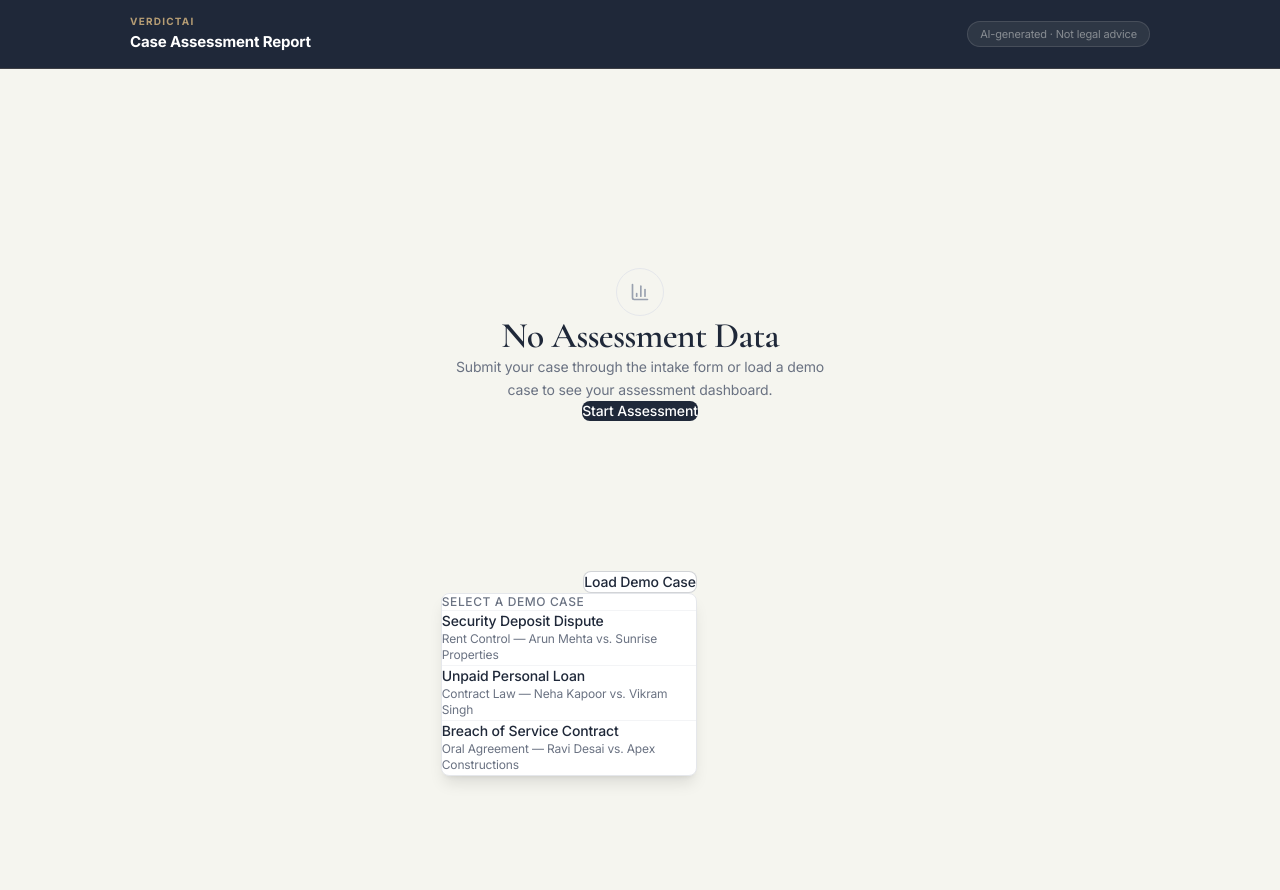
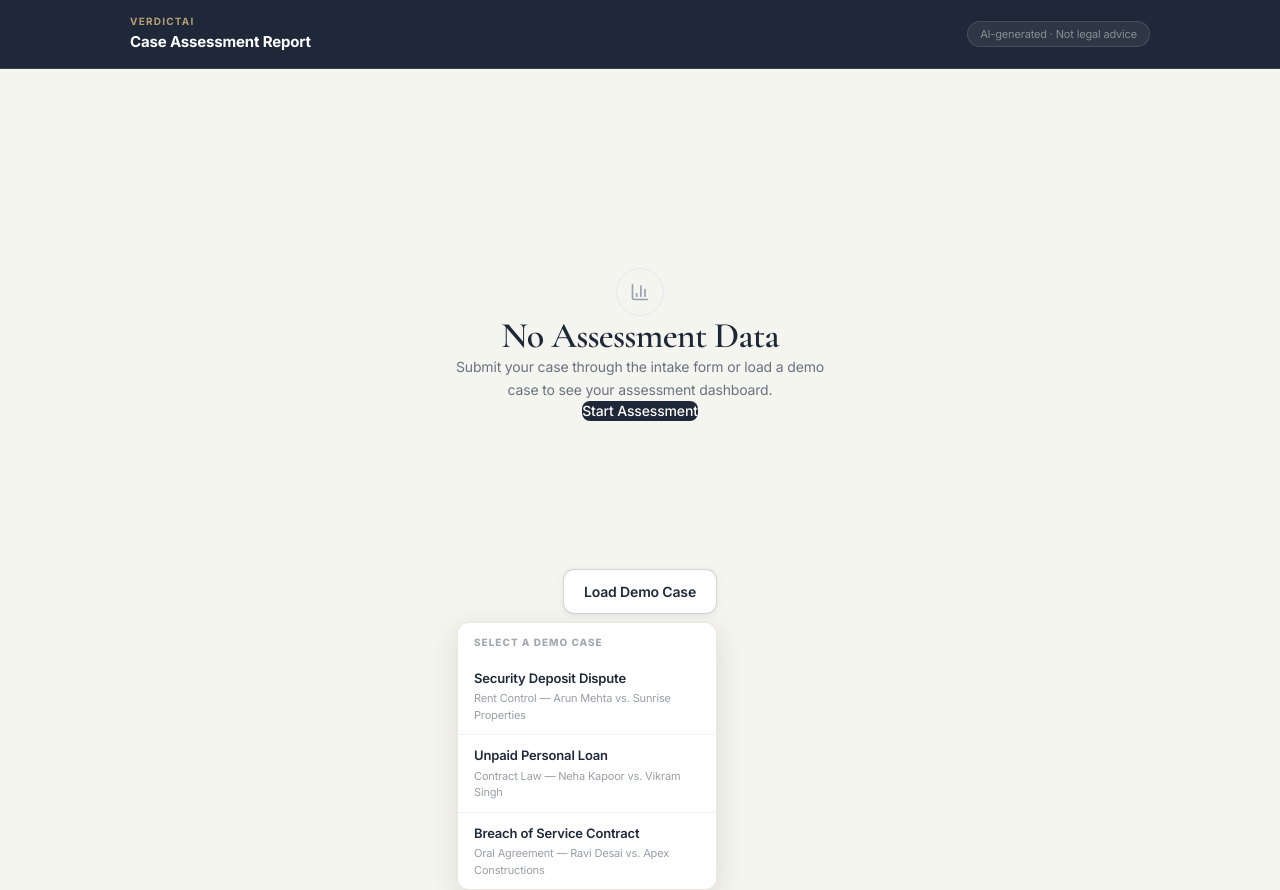
Before and after one commit to prathamnaik24/VerdictAI, a Next.js app in the folder court/: page /dashboard in a window 1280 px wide. Both pictures are taken after a click on the button "Load Demo Case". Before the commit the page ends 800 px from the top, so only its background shows below. Built offline with nearby package versions, Linux system fonts and the light colour scheme.

Commit message:
SAIPREETTTTTTTTTTTTTTTTTTTTTTTTTTTTTTTTTTTTTTTTTTTTTTTTTTTTTTTTTTT

```diff
--- a/court/frontend/components/common/DemoCaseButton.tsx
+++ b/court/frontend/components/common/DemoCaseButton.tsx
@@ -15,35 +15,81 @@ export function DemoCaseButton({ onSelect, label = 'Load Demo Case' }: DemoCaseB
   const [expanded, setExpanded] = useState(false);
 
   return (
-    <div className="relative inline-block">
+    <div style={{ position: 'relative', display: 'inline-block' }}>
       <button
         onClick={() => setExpanded(!expanded)}
-        className="px-5 py-2.5 bg-white text-navy border border-navy/20 rounded-lg hover:bg-offwhite transition-colors text-sm font-medium"
+        style={{
+          padding: '11px 20px',
+          background: '#fff',
+          color: '#1F2839',
+          border: '1px solid rgba(31,40,57,0.2)',
+          borderRadius: '11px',
+          fontSize: '14px',
+          fontWeight: 600,
+          cursor: 'pointer',
+          transition: 'all 0.18s ease',
+          boxShadow: '0 1px 6px rgba(31,40,57,0.08)',
+        }}
+        onMouseEnter={e => { (e.currentTarget as HTMLButtonElement).style.background = '#F5F5EF'; }}
+        onMouseLeave={e => { (e.currentTarget as HTMLButtonElement).style.background = '#fff'; }}
       >
         {label}
       </button>
       {expanded && (
         <>
           <div className="fixed inset-0 z-10" onClick={() => setExpanded(false)} />
-          <div className="absolute right-0 mt-2 w-64 bg-white border border-gray-200 rounded-lg shadow-lg z-20 overflow-hidden">
-            <p className="text-xs font-medium text-gray-500 uppercase tracking-wider px-4 pt-3 pb-1">
+          <div
+            style={{
+              position: 'absolute',
+              right: 0,
+              top: 'calc(100% + 8px)',
+              width: '260px',
+              background: '#fff',
+              border: '1px solid rgba(182,157,116,0.25)',
+              borderRadius: '12px',
+              boxShadow: '0 8px 28px rgba(31,40,57,0.12)',
+              zIndex: 20,
+              overflow: 'hidden',
+            }}
+          >
+            <p
+              style={{
+                fontSize: '10px',
+                fontWeight: 800,
+                letterSpacing: '0.1em',
+                textTransform: 'uppercase',
+                color: 'rgba(31,40,57,0.4)',
+                padding: '12px 16px 8px',
+              }}
+            >
               Select a demo case
             </p>
-            {CASE_TYPES.map((type) => (
+            {CASE_TYPES.map((type, i) => (
               <button
                 key={type}
-                onClick={() => {
-                  onSelect(type);
-                  setExpanded(false);
+                onClick={() => { onSelect(type); setExpanded(false); }}
+                style={{
+                  width: '100%',
+                  textAlign: 'left',
+                  padding: '11px 16px',
+                  background: 'transparent',
+                  border: 'none',
+                  borderTop: i === 0 ? 'none' : '1px solid rgba(182,157,116,0.12)',
+                  cursor: 'pointer',
+                  display: 'flex',
+                  flexDirection: 'column',
+                  gap: '2px',
+                  transition: 'background 0.15s',
                 }}
-                className="w-full text-left px-4 py-3 hover:bg-offwhite transition-colors border-t border-gray-100 first:border-t-0"
+                onMouseEnter={e => { (e.currentTarget as HTMLButtonElement).style.background = '#F5F5EF'; }}
+                onMouseLeave={e => { (e.currentTarget as HTMLButtonElement).style.background = 'transparent'; }}
               >
-                <p className="text-sm font-medium text-navy">
+                <span style={{ fontSize: '13px', fontWeight: 600, color: '#1F2839' }}>
                   {DEMO_LABELS[type].title}
-                </p>
-                <p className="text-xs text-gray-500 mt-0.5">
+                </span>
+                <span style={{ fontSize: '11px', color: 'rgba(31,40,57,0.45)' }}>
                   {DEMO_LABELS[type].subtitle}
-                </p>
+                </span>
               </button>
             ))}
           </div>
```
